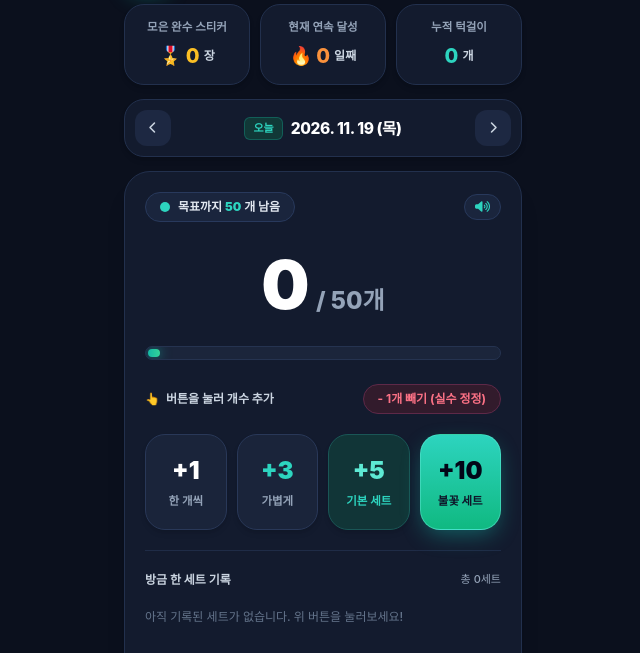
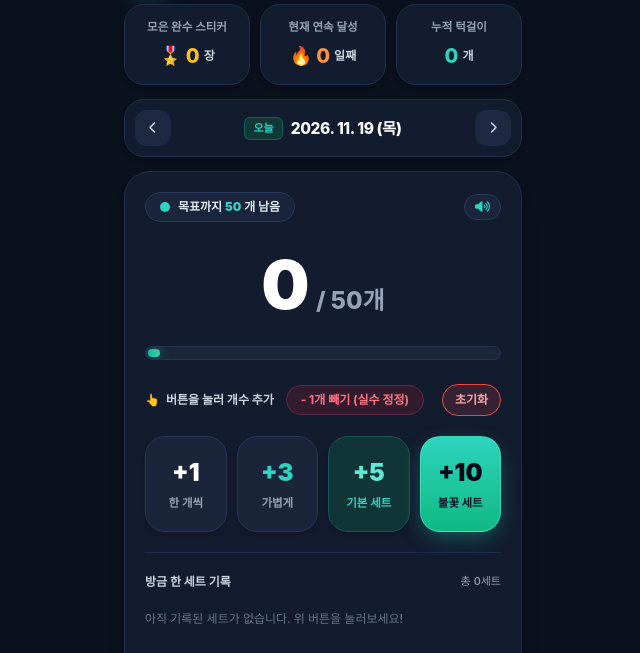
Before and after one commit to tailfish1285/pullup50, a plain HTML site: page index.html in a window 1280 px wide. Shown: the part 74-727 px from the top of the page, without its empty margins (317-957 px from the left). Drawn offline with nearby package versions, Linux system fonts and the light colour scheme; a web font is replaced by a local one.

Commit message:
Update index.html

```diff
--- a/index.html
+++ b/index.html
@@ -1,5 +1,6 @@
 <!DOCTYPE html>
-<html lang="ko" class="dark"><head><head><link rel="apple-touch-icon" href="IMG_0473.jpeg"><script>window.addEventListener('load',function(){var c=0,t=setInterval(function(){document.querySelectorAll('button').forEach(function(b){if(b.textContent.trim()==='닫기')b.click()});document.querySelectorAll('div').forEach(function(d){if(d.textContent.includes('아이폰 앱으로 설치하는 법')&&getComputedStyle(d).position==='fixed')d.style.display='none'});if(++c>10)clearInterval(t)},300)});</script>
+<html lang="ko" class="dark"><head><head><link rel="apple-touch-icon" href="IMG_0473.jpeg"><script>(function(){setInterval(function(){if(document.getElementById('reset0btn'))return;var m=Array.from(document.querySelectorAll('button')).find(function(b){return b.textContent.includes('1개 빼기')});if(!m)return;var r=document.createElement('button');r.id='reset0btn';r.textContent='초기화';r.style.cssText='margin-left:6px;padding:6px 12px;border-radius:9999px;border:1px solid #ef4444;background:rgba(239,68,68,0.15);color:#fca5a5;font-size:12px;font-weight:600;white-space:nowrap;cursor:pointer;';r.onclick=function(){if(!confirm('오늘 기록을 0으로 초기화할까요?'))return;var n=0,t=setInterval(function(){var match=document.body.innerText.match(/(\d+)\s*\/\s*\d+개/);if((match&&Number(match[1])===0)||++n>300){clearInterval(t);return;}var btn=Array.from(document.querySelectorAll('button')).find(function(b){return b.textContent.includes('1개 빼기')});if(btn&&!btn.disabled)btn.click();else clearInterval(t);},25);};m.parentNode.insertBefore(r,m.nextSibling);},500);})();</script>
+<script>window.addEventListener('load',function(){var c=0,t=setInterval(function(){document.querySelectorAll('button').forEach(function(b){if(b.textContent.trim()==='닫기')b.click()});document.querySelectorAll('div').forEach(function(d){if(d.textContent.includes('아이폰 앱으로 설치하는 법')&&getComputedStyle(d).position==='fixed')d.style.display='none'});if(++c>10)clearInterval(t)},300)});</script>
 <script>(function(){var n=0,i=setInterval(function(){if(document.body&&document.body.textContent.includes('아이폰 앱으로 설치하는 법')){var b=Array.from(document.querySelectorAll('button')).find(function(e){return e.textContent.trim()==='닫기'});if(b){b.click();clearInterval(i)}}if(++n>50)clearInterval(i)},100)})();</script>
 <script
 <script data-bard-client-injected="true">(function(firebaseConfig, initialAuthToken, appId) {
```
